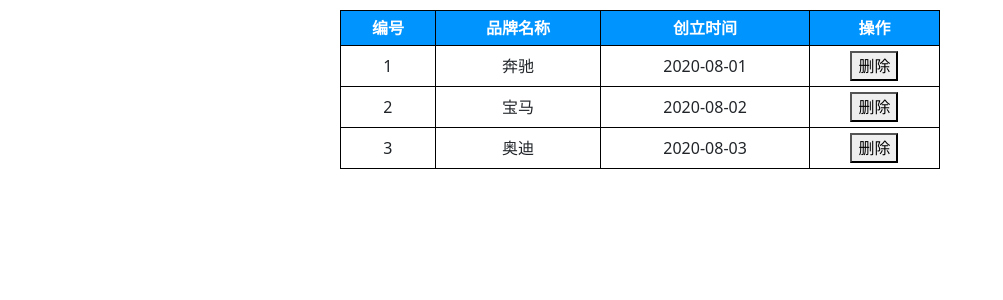
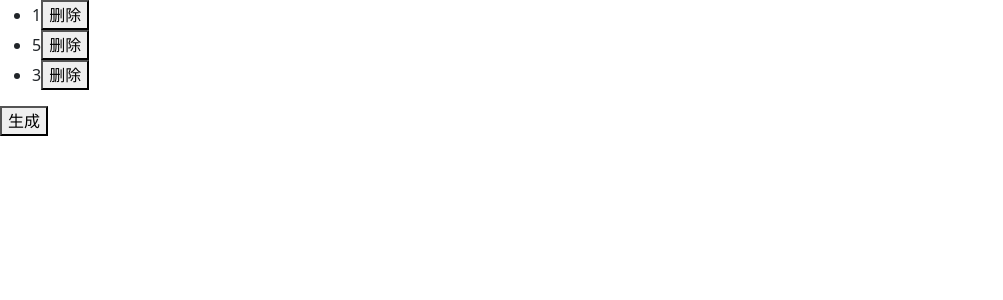
Before and after one commit to moneyKing31/awo-, a Vue app: page / in a window 1280 px wide. Shown: the top 300 px of the page, without its empty margins (0-1003 px from the left). Built offline with nearby package versions, Linux system fonts and the light colour scheme.

Commit message:
完成加加减减

```diff
--- a/src/App.vue
+++ b/src/App.vue
@@ -1,74 +1,30 @@
 <template>
-    <div id="app">
-        <table class="tb">
-            <tr>
-                <th>编号</th>
-                <th>品牌名称</th>
-                <th>创立时间</th>
-                <th>操作</th>
-            </tr>
-            <!-- 循环渲染的元素tr -->
-            <tr v-for="item in list" :key="item.id">
-                <td>{{ item.id }}</td>
-                <td>{{ item.name }}</td>
-                <td>{{ item.time }}</td>
-                <td>
-                    <button @click="btnFn(item.id)">删除</button>
-                </td>
-            </tr>
-            <tr v-if="list.length === 0">
-                <td colspan="4">没有数据咯~</td>
-            </tr>
-        </table>
-    </div>
+  <div id="app">
+    <ul>
+      <li v-for="(item, ind) in arr" :key="item">
+        <span>{{ item }}</span>
+        <button @click="del(ind)">删除</button>
+      </li>
+    </ul>
+    <button @click="add">生成</button>
+  </div>
 </template>
 
 <script>
 export default {
-    data() {
-        return {
-            list: [
-                { id: 1, name: "奔驰", time: "2020-08-01" },
-                { id: 2, name: "宝马", time: "2020-08-02" },
-                { id: 3, name: "奥迪", time: "2020-08-03" },
-            ],
-        };
+  data() {
+    return {
+      arr: [1, 5, 3],
+    };
+  },
+  methods: {
+    add() {
+      this.arr.push(Math.floor(Math.random() * 99));
+      console.log(Math.random());
     },
-    methods:{
-        btnFn(id){
-            const index=this.list.findIndex((ele)=>ele.id==id);
-            this.list.splice(index,1);
-        }
-    }
+    del(index) {
+      this.arr.splice(index, 1);
+    },
+  },
 };
 </script>
-
-<style>
-#app {
-    width: 600px;
-    margin: 10px auto;
-}
-
-.tb {
-    border-collapse: collapse;
-    width: 100%;
-}
-
-.tb th {
-    background-color: #0094ff;
-    color: white;
-}
-
-.tb td,
-.tb th {
-    padding: 5px;
-    border: 1px solid black;
-    text-align: center;
-}
-
-.add {
-    padding: 5px;
-    border: 1px solid black;
-    margin-bottom: 10px;
-}
-</style>
```
